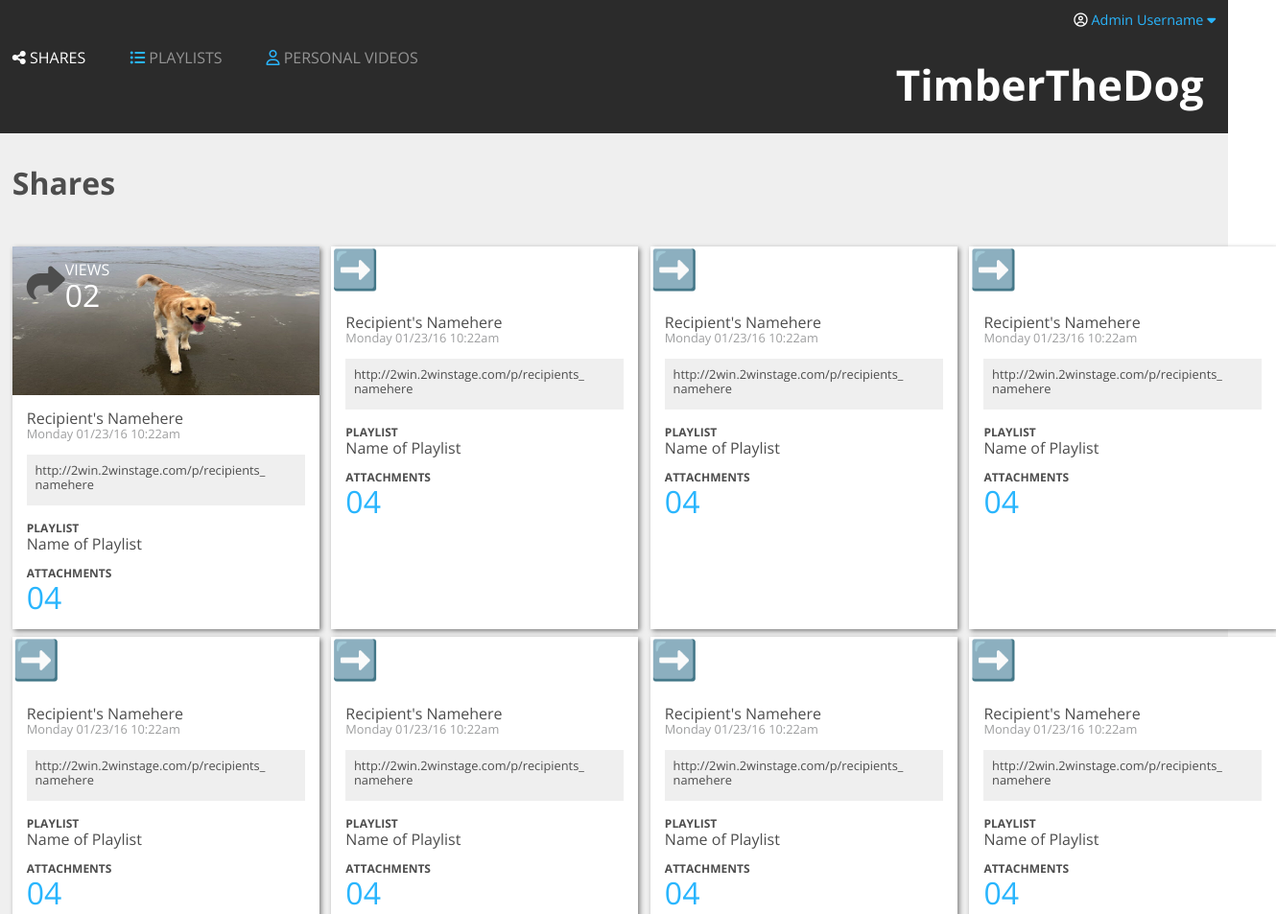
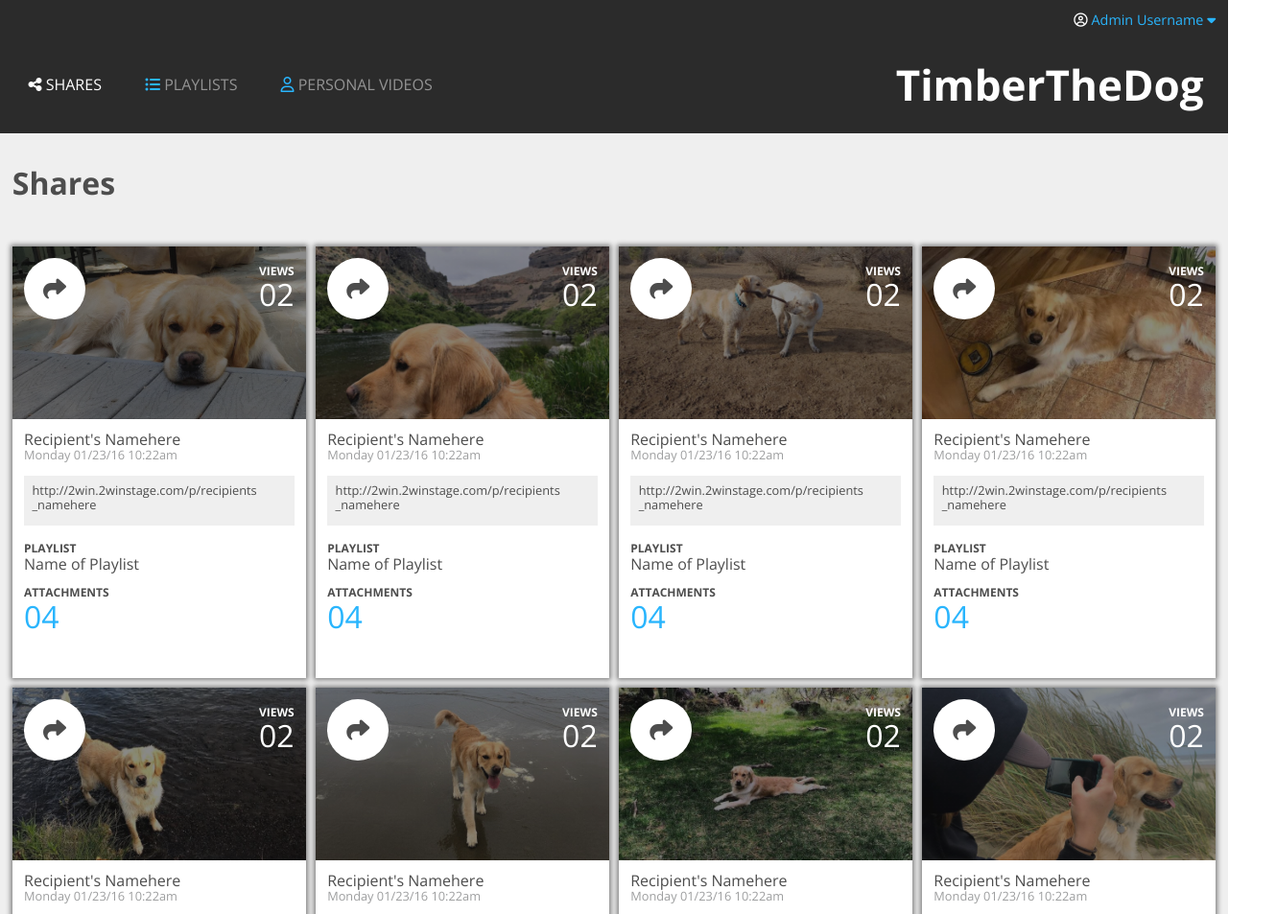
Before and after one commit to tashiad/Static-Comp-Challenge, a plain HTML site: page index.html in a window 1280 px wide. Shown: the top 953 px of the page at 96% size, 1330 px wide, since content can reach past the window. Drawn offline with nearby package versions, Linux system fonts and the light colour scheme.

Commit message:
Fix card height and width

```diff
--- a/index.html
+++ b/index.html
@@ -30,14 +30,13 @@
         <h1 class="shares">Shares</h1>
         <section class="cards">
           <article class="card1">
-            <div class="background-image">
-              <img class="card-image" src="./images/IMG_6315.jpg" alt="A golden retriever at the beach">
+            <div class="background-image background-image-card1">
               <div class="text-overlay">
                 <div class="flip-arrow">
                   <i class="fas fa-share"></i>
                 </div>
                 <div class="views">
-                  <p>Views</p>
+                  <h3 class="views-text">Views</h3>
                   <p class="num">02</p>
                 </div>
               </div>
@@ -53,13 +52,15 @@
             </div>
           </article>
           <article class="card2">
-            <div class="background-image">
+            <div class="background-image background-image-card2">
+              <div class="text-overlay">
                 <div class="flip-arrow">
-                ➡️
+                  <i class="fas fa-share"></i>
                 </div>
                 <div class="views">
-                <p>Views</p>
+                  <h3 class="views-text">Views</h3>
                   <p class="num">02</p>
+                </div>
               </div>
             </div>
             <div class="info">
@@ -73,13 +74,15 @@
             </div>
           </article>
           <article class="card3">
-            <div class="background-image">
+            <div class="background-image background-image-card3">
+              <div class="text-overlay">
                 <div class="flip-arrow">
-                ➡️
+                  <i class="fas fa-share"></i>
                 </div>
                 <div class="views">
-                <p>Views</p>
+                  <h3 class="views-text">Views</h3>
                   <p class="num">02</p>
+                </div>
               </div>
             </div>
             <div class="info">
@@ -93,13 +96,15 @@
             </div>
           </article>
           <article class="card4">
-            <div class="background-image">
+            <div class="background-image background-image-card4">
+              <div class="text-overlay">
                 <div class="flip-arrow">
-                ➡️
+                  <i class="fas fa-share"></i>
                 </div>
                 <div class="views">
-                <p>Views</p>
+                  <h3 class="views-text">Views</h3>
                   <p class="num">02</p>
+                </div>
               </div>
             </div>
             <div class="info">
@@ -113,13 +118,15 @@
             </div>
           </article>
           <article class="card5">
-            <div class="background-image">
+            <div class="background-image background-image-card5">
+              <div class="text-overlay">
                 <div class="flip-arrow">
-                ➡️
+                  <i class="fas fa-share"></i>
                 </div>
                 <div class="views">
-                <p>Views</p>
+                  <h3 class="views-text">Views</h3>
                   <p class="num">02</p>
+                </div>
               </div>
             </div>
             <div class="info">
@@ -133,13 +140,15 @@
             </div>
           </article>
           <article class="card6">
-            <div class="background-image">
+            <div class="background-image background-image-card6">
+              <div class="text-overlay">
                 <div class="flip-arrow">
-                ➡️
+                  <i class="fas fa-share"></i>
                 </div>
                 <div class="views">
-                <p>Views</p>
+                  <h3 class="views-text">Views</h3>
                   <p class="num">02</p>
+                </div>
               </div>
             </div>
             <div class="info">
@@ -153,13 +162,15 @@
             </div>
           </article>
           <article class="card7">
-            <div class="background-image">
+            <div class="background-image background-image-card7">
+              <div class="text-overlay">
                 <div class="flip-arrow">
-                ➡️
+                  <i class="fas fa-share"></i>
                 </div>
                 <div class="views">
-                <p>Views</p>
+                  <h3 class="views-text">Views</h3>
                   <p class="num">02</p>
+                </div>
               </div>
             </div>
             <div class="info">
@@ -173,13 +184,15 @@
             </div>
           </article>
           <article class="card8">
-            <div class="background-image">
+            <div class="background-image background-image-card8">
+              <div class="text-overlay">
                 <div class="flip-arrow">
-                ➡️
+                  <i class="fas fa-share"></i>
                 </div>
                 <div class="views">
-                <p>Views</p>
+                  <h3 class="views-text">Views</h3>
                   <p class="num">02</p>
+                </div>
               </div>
             </div>
             <div class="info">
--- a/styles.css
+++ b/styles.css
@@ -3,7 +3,6 @@
 html,
 body {
   margin: 0;
-  height: 100vh;
   font-family: "Open Sans", sans-serif;
 }
 
@@ -15,7 +14,7 @@ p {
   display: grid;
   /* height: 100vh; */
   grid-template-columns: 1fr;
-  grid-template-rows: .5fr 4fr 3fr;
+  grid-template-rows: .5fr 6fr 2fr;
   grid-template-areas:
     "nav"
     "main"
@@ -39,6 +38,7 @@ ul {
   margin: 0;
   padding: 0;
   color: white;
+  width: 100%;
 }
 
 li {
@@ -68,6 +68,9 @@ footer {
 
 .links {
   grid-area: links;
+  display: flex;
+  align-items: center;
+  margin-left: 2%;
 }
 
 .fa-user-circle {
@@ -98,16 +101,13 @@ footer {
   display: grid;
   grid-template-columns: 1fr 1fr 1fr 1fr;
   grid-template-rows: 1fr 1fr;
-  grid-template-areas:
-    "card1 card2 card3 card4"
-    "card5 card6 card7 card8";
-  grid-gap: 1%;
+  grid-gap: 10px;
 }
 
 article {
   background: white;
-  max-width: 320px;
-  box-shadow: 2px 2px 5px gray;
+  height: 450px;
+  box-shadow: 0 0 5px 2px gray;
 }
 
 h1 {
@@ -132,32 +132,90 @@ h3,
   margin: 0;
 }
 
+.background-image-card1 {
+  background: linear-gradient(
+                     rgba(20,20,20, .5),
+                     rgba(20,20,20, .5)),
+                     url("./images/0526201124.jpg");
+}
+
+.background-image-card2 {
+  background: linear-gradient(
+                     rgba(20,20,20, .5),
+                     rgba(20,20,20, .5)),
+                     url("./images/IMG_6224.jpg");
+}
+
+.background-image-card3 {
+  background: linear-gradient(
+                     rgba(20,20,20, .5),
+                     rgba(20,20,20, .5)),
+                     url("./images/1111191305_HDR.jpg");
+}
+
+.background-image-card4 {
+  background: linear-gradient(
+                     rgba(20,20,20, .5),
+                     rgba(20,20,20, .5)),
+                     url("./images/IMG_5929.jpg");
+}
+
+.background-image-card5 {
+  background: linear-gradient(
+                     rgba(20,20,20, .5),
+                     rgba(20,20,20, .5)),
+                     url("./images/IMG_6012.jpg");
+}
+
+.background-image-card6 {
+  background: linear-gradient(
+                     rgba(20,20,20, .5),
+                     rgba(20,20,20, .5)),
+                     url("./images/IMG_6315.jpg");
+}
+
+.background-image-card7 {
+  background: linear-gradient(
+                     rgba(20,20,20, .5),
+                     rgba(20,20,20, .5)),
+                     url("./images/IMG_6009.jpg");
+}
+
+.background-image-card8 {
+  background: linear-gradient(
+                     rgba(20,20,20, .5),
+                     rgba(20,20,20, .5)),
+                     url("./images/IMG_6367.jpg");
+}
+
 .background-image {
   display: flex;
-  justify-content: flex-start;
-  /* background: black;
-  opacity: .5; */
-}
-
-.card-image {
-  position: relative;
-  width: 100%;
-  height: 155px;
+  align-items: flex-start;
+  background-position: center;
+  height: 40%;
+  background-size: cover;
 }
 
 .text-overlay {
   display: flex;
   justify-content: space-between;
-  position: absolute;
-  padding: 15px;
+  align-items: center;
+  width: 100%;
+  padding: 4%;
 }
 
 .views {
   color: white;
+  text-align: center;
+  padding-top: 0;
+}
+
+.views-text {
+  padding: 0;
 }
 
 .info {
-  padding: 15px;
+  padding: 4%;
   color: #4D4D4D;
 }
 
@@ -176,8 +234,15 @@ h3,
 }
 
 .flip-arrow {
-  font-size: 2.5em;
+  border-radius: 50%;
+  background: white;
+  font-size: 1.5em;
+  text-align: center;
   color: #4D4D4D;
+}
+
+.fa-share {
+  padding: 20px;
 }
 
 .num {
@@ -188,35 +253,3 @@ h3,
 .blue {
   color: #29B5FD;
 }
-
-.card1 {
-  grid-area: card1;
-}
-
-.card2 {
-  grid-area: card2;
-}
-
-.card3 {
-  grid-area: card3;
-}
-
-.card4 {
-  grid-area: card4;
-}
-
-.card5 {
-  grid-area: card5;
-}
-
-.card6 {
-  grid-area: card6;
-}
-
-.card7 {
-  grid-area: card7;
-}
-
-.card8 {
-  grid-area: card8;
-}
```
Lines whose indentation alone changed are shown as unchanged.
